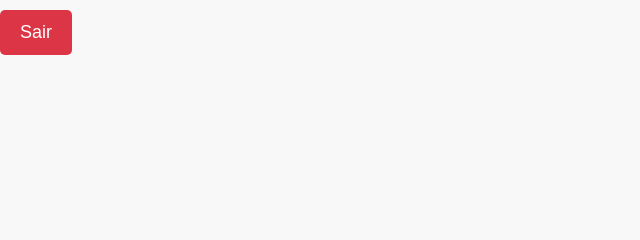
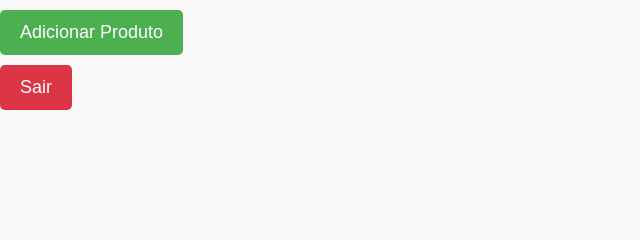
Before and after one commit to Fred-Costa/FlaskWebApp, a Flask app: page /index in a window 1280 px wide. Shown: the part 112-352 px from the top of the page, without its empty margins (0-640 px from the left). Run offline with Flask 3, Linux system fonts and the light colour scheme; data that the repository does not hold is empty.

Commit message:
adicao do botao 'Adicionar Produto'

```diff
--- a/templates/index.html
+++ b/templates/index.html
@@ -21,8 +21,14 @@
     {% endfor %}
 </table>
 
+<form action='/registoProduto'>
+    <button type="submit" class="create-button"> Adicionar Produto </button>
+</form>
+
 <form action='/'>
     <button type="submit" class="logout-button">Sair</button>
 </form>
 
+
+
 {% endblock %}
```
